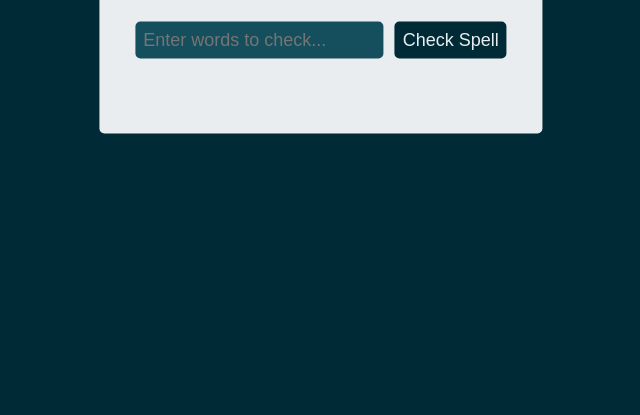
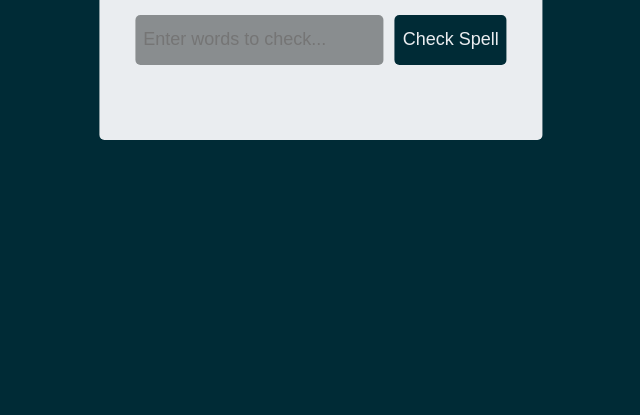
Before and after one commit to gai93003/Project-Spell-Checker, a website with bundled scripts: page index.html in a window 1280 px wide. Shown: the part 385-800 px from the top of the page, without its empty margins (319-959 px from the left). Built offline with nearby package versions, Linux system fonts and the light colour scheme.

Commit message:
Changed the background color of the input field

```diff
--- a/styles.css
+++ b/styles.css
@@ -30,12 +30,12 @@ input,button {
   outline: none;
   border: none;
   margin:15px auto;
-
+  height: 50px;
 }
 
 input {
-  background-color: #013f4ee8;
-  color: #c9ccce;
+  background-color: #808485e8;
+  color: #1b1b1b;
 }
 
 button {
```
